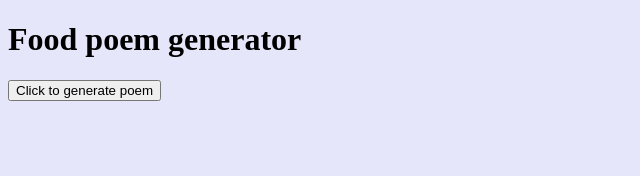
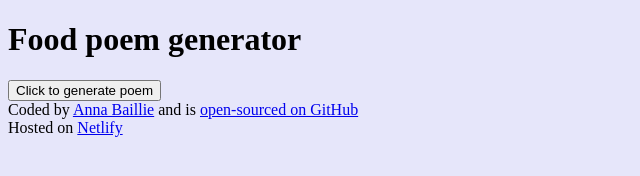
Before and after one commit to anna-baillie/shecodes-AI-food-poem-generator, a plain HTML site: page index.html in a window 1280 px wide. Shown: the whole page, without its empty margins (0-640 px from the left). Drawn offline with Linux system fonts and the light colour scheme.

Commit message:
Update index.html

```diff
--- a/index.html
+++ b/index.html
@@ -9,6 +9,17 @@
   <body>
     <h1>Food poem generator</h1>
     <button>Click to generate poem</button>
+    <footer>
+      Coded by
+      <a href="https://github.com/anna-baillie" target="_blank">Anna Baillie</a>
+      and is
+      <a
+        href="https://github.com/anna-baillie/shecodes-AI-food-poem-generator"
+        target="_blank"
+        >open-sourced on GitHub</a
+      ><br />
+      Hosted on <a href="https://www.netlify.com/" target="_blank">Netlify</a>
+    </footer>
     <script src="src/index.js"></script>
   </body>
 </html>
```
